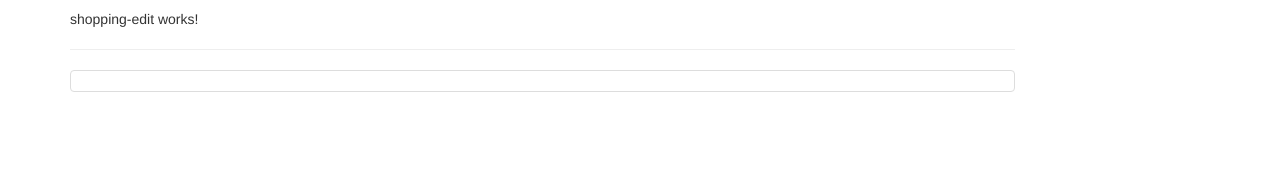
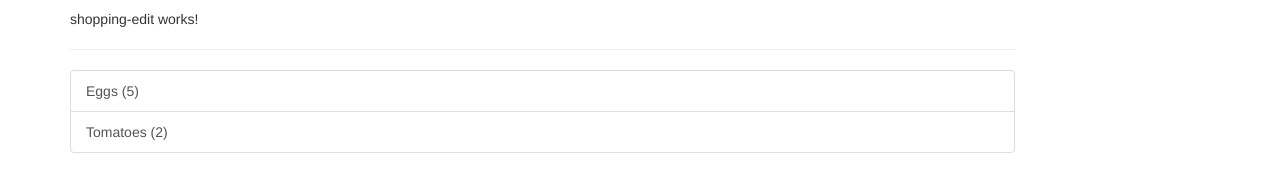
Before and after one commit to CodeTropolis/recipies, an Angular app: page / in a window 1280 px wide. Shown: the part 239-430 px from the top of the page. Built offline with nearby package versions, Linux system fonts and the light colour scheme.

Commit message:
Ingredient model and implement model on shopping-list ingredients array.

```diff
--- a/src/app/shopping-list/shopping-list.component.html
+++ b/src/app/shopping-list/shopping-list.component.html
@@ -3,7 +3,13 @@
         <app-shopping-edit></app-shopping-edit>
         <hr>
         <ul class="list-group">
-            <a href="" class="list-group-item" style="cursor:pointer"></a>
+            <a
+            href=""
+            class="list-group-item"
+            style="cursor:pointer"
+            *ngFor="let ingredient of ingredients">
+            {{ingredient.name}} ({{ingredient.amount}})
+        </a>
         </ul>
     </div>
 </div>
--- a/src/app/shopping-list/shopping-list.component.ts
+++ b/src/app/shopping-list/shopping-list.component.ts
@@ -1,10 +1,20 @@
-import { Component } from '@angular/core';
+import { Component, OnInit } from '@angular/core';
+import { Ingredient } from '../shared/ingredient.model';
 
 @Component({
   selector: 'app-shopping-list',
   templateUrl: './shopping-list.component.html',
   styleUrls: ['./shopping-list.component.scss']
 })
-export class ShoppingListComponent {
+export class ShoppingListComponent implements OnInit {
+
+  ingredients: Ingredient[] = [
+    {name: 'Eggs', amount: 5},
+    {name: 'Tomatoes', amount: 2}
+  ];
+
+  constructor(){}
+
+  ngOnInit(): void {}
 
 }
```
Also changed, not shown: src/app/shared/ingredient.model.ts (added, +22 -0 lines).
